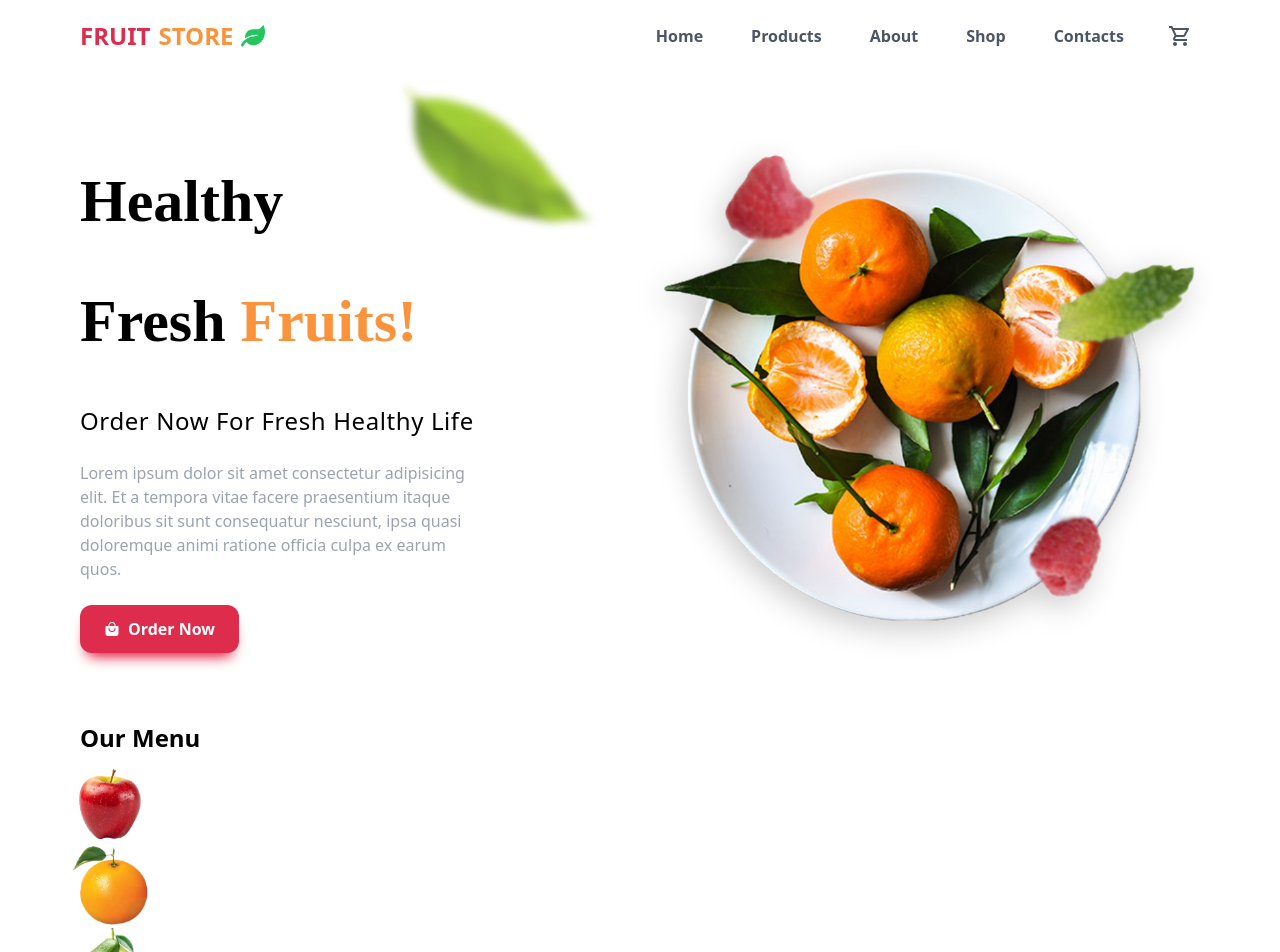
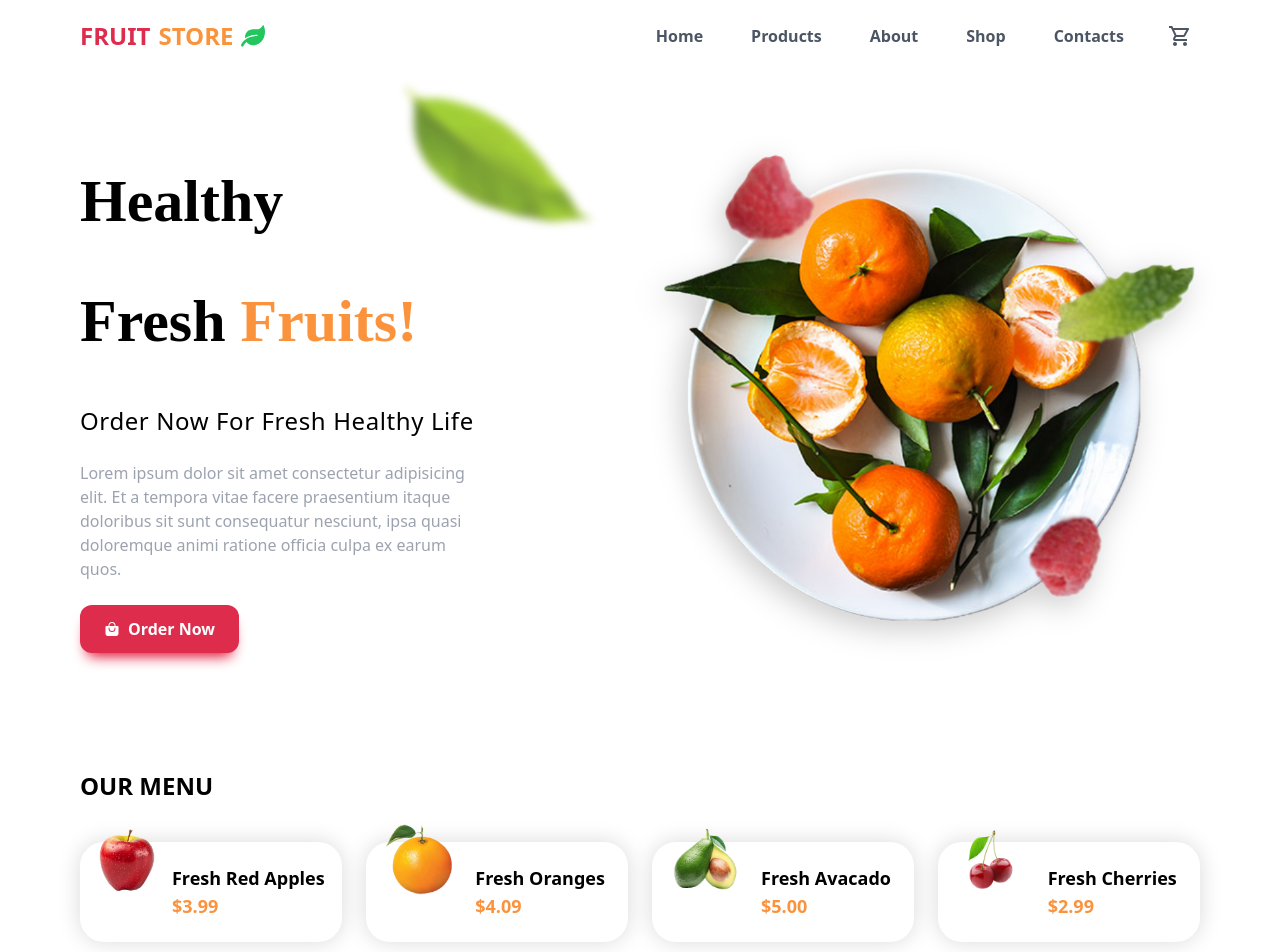
Before and after one commit to juhinagpure/Fresh-Fruits, a React (Vite) app: page / in a window 1280 px wide. Shown: the top 952 px of the page. Built offline with nearby package versions, Linux system fonts and the light colour scheme; a web font is replaced by a local one.

Commit message:
add animation to menu items

```diff
--- a/src/components/Menus/Menus.jsx
+++ b/src/components/Menus/Menus.jsx
@@ -2,6 +2,8 @@ import Fruit1 from "../../assets/fruits/apple.png";
 import Fruit2 from "../../assets/fruits/orange.png";
 import Fruit3 from "../../assets/fruits/avocado.png";
 import Fruit4 from "../../assets/fruits/cherry.png";
+import { motion } from "framer-motion";
+import { FadeLeft } from "../../utility/animation";
 
 const MenusData = [
   {
@@ -10,6 +12,7 @@ const MenusData = [
     link: "/",
     price: "$3.99",
     img: Fruit1,
+    delay: 0.3,
   },
   {
     id: 2,
@@ -17,6 +20,7 @@ const MenusData = [
     link: "/",
     price: "$4.09",
     img: Fruit2,
+    delay: 0.6,
   },
   {
     id: 3,
@@ -24,6 +28,7 @@ const MenusData = [
     link: "/",
     price: "$5.00",
     img: Fruit3,
+    delay: 0.9,
   },
   {
     id: 4,
@@ -31,23 +36,44 @@ const MenusData = [
     link: "/",
     price: "$2.99",
     img: Fruit4,
+    delay: 1.2,
   },
 ];
 
 const Menus = () => {
   return (
     <section>
-      <div className="container">
-        <h1 className="text-2xl font-bold text-left pb-10">Our Menu</h1>
-        <div>
+      <div className="container pt-12 pb-20">
+        <motion.h1
+          initial={{ opacity: 0, x: -200 }}
+          whileInView={{ opacity: 1, x: 0 }}
+          transition={{ duration: 1, delay: 0.3 }}
+          className="text-2xl font-bold text-left pb-10 uppercase"
+        >
+          Our Menu
+        </motion.h1>
+        <div className="grid grid-cols-1 sm:grid-cols-2 md:grid-cols-4 gap-6">
           {MenusData.map((menu) => (
-            <div key={menu.id}>
+            <motion.div
+              variants={FadeLeft(menu.delay)}
+              initial="hidden"
+              whileHover={{ scale: 1.1 }}
+              whileInView={"visible"}
+              className="bg-white rounded-3xl px-4 py-2 shadow-[0_0_22px_0_rgba(0,0,0,0.15)] flex flex-row justify-around items-center gap-3"
+              key={menu.id}
+            >
               <img
                 src={menu.img}
                 alt=""
-                className="w-[60px] mb-4 scale-125 transform -translate-y-6"
+                className="w-[60px] mb-4 scale-110 transform -translate-y-6"
               />
-            </div>
+              <div>
+                <h1 className="text-lg font-semibold">{menu.title}</h1>
+                <p className="text-lg font-semibold text-secondary">
+                  {menu.price}
+                </p>
+              </div>
+            </motion.div>
           ))}
         </div>
       </div>
```
